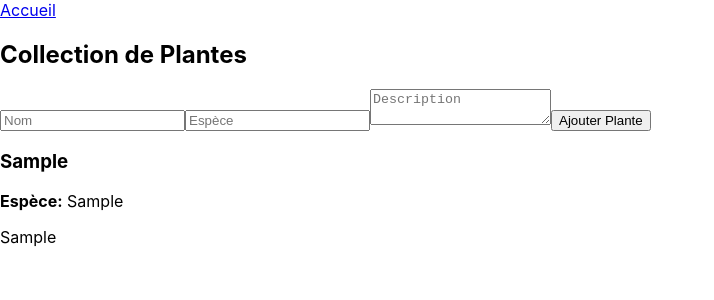
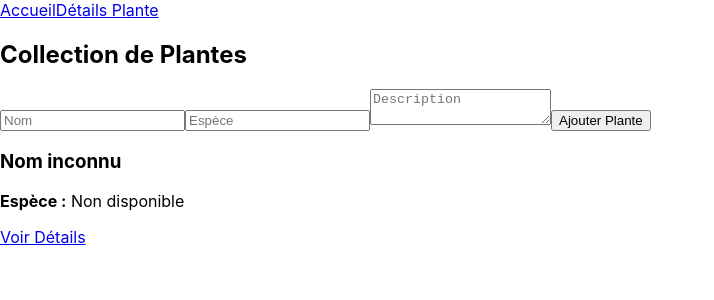
Before and after one commit to MontagneIhsane/ReactJS, a React (Create React App) app in the folder mon-projet/: page / in a window 1280 px wide. Both pictures are taken after typing "Sample", "Sample", "Sample" into the empty fields and a click on the button "Ajouter Plante". Shown: the top 300 px of the page, without its empty margins (0-714 px from the left). Built offline with nearby package versions, Linux system fonts and the light colour scheme.

Commit message:
Add API create routes and change files for search

```diff
--- a/mon-projet/src/App.js
+++ b/mon-projet/src/App.js
@@ -1,14 +1,18 @@
-import React from 'react';
+import React, { useState } from 'react';
 import { BrowserRouter as Router, Route, Routes } from 'react-router-dom';
 import Navigation from './components/Navbar';
 import PlantCollection from './components/PlantCollection';
+import PlantDetails from './components/Details';
 
 function App() {
+  const [plants, setPlants] = useState([]); // Stockage des plantes ici
+
   return (
     <Router>
       <Navigation />
       <Routes>
-        <Route path="/" element={<PlantCollection />} />
+        <Route path="/" element={<PlantCollection setPlants={setPlants} plants={plants} />} />
+        <Route path="/plant/:id" element={<PlantDetails />} />
       </Routes>
     </Router>
   );
--- a/mon-projet/src/components/Details.js
+++ b/mon-projet/src/components/Details.js
@@ -0,0 +1,47 @@
+import React, { useState, useEffect } from 'react';
+import { useParams } from 'react-router-dom';
+
+function PlantDetails() {
+    const { id } = useParams();
+    const [plant, setPlant] = useState(null);
+    const [loading, setLoading] = useState(true);
+    const [error, setError] = useState(null);
+
+    useEffect(() => {
+    const fetchPlantDetails = async () => {
+        try {
+        const response = await fetch(
+            `https://trefle.io/api/v1/plants/${id}?token=p_sSheXvqmHOozx2u_gWO7V4lwn82LNl0flDYNP5liw©`
+        );
+
+        if (!response.ok) {
+            throw new Error('Erreur lors du chargement des détails');
+        }
+
+        const data = await response.json();
+        setPlant(data.data);
+        } catch (err) {
+        setError(err.message);
+        } finally {
+        setLoading(false);
+        }
+    };
+
+    fetchPlantDetails();
+    }, [id]);
+
+    if (loading) return <p>Chargement...</p>;
+    if (error) return <p>Erreur : {error}</p>;
+    if (!plant) return <p>Plante non trouvée</p>;
+
+    return (
+    <div className="plant-details">
+        <h2>{plant.common_name || 'Nom inconnu'}</h2>
+        <p><strong>Espèce :</strong> {plant.scientific_name || 'Non disponible'}</p>
+        <p><strong>Description :</strong> {plant.observations || 'Aucune description'}</p>
+        {plant.image_url && <img src={plant.image_url} alt={plant.common_name} />}
+    </div>
+    );
+}
+
+export default PlantDetails;
--- a/mon-projet/src/components/Navbar.js
+++ b/mon-projet/src/components/Navbar.js
@@ -5,6 +5,7 @@ function Navigation() {
     return (
     <nav className="navbar">
         <Link to="/">Accueil</Link>
+        <Link to="/plant">Détails Plante</Link>
     </nav>
     );
 }
--- a/mon-projet/src/components/PlantCard.js
+++ b/mon-projet/src/components/PlantCard.js
@@ -1,11 +1,11 @@
-import React from 'react';
+import { Link } from 'react-router-dom';
 
 function PlantCard({ plant }) {
     return (
     <div className="card">
-        <h3>{plant.name}</h3>
-        <p><strong>Espèce:</strong> {plant.species}</p>
-        <p>{plant.description}</p>
+        <h3>{plant.common_name || 'Nom inconnu'}</h3>
+        <p><strong>Espèce :</strong> {plant.scientific_name || 'Non disponible'}</p>
+        <Link to={`/plant/${plant.id}`}>Voir Détails</Link>
     </div>
     );
 }
```
